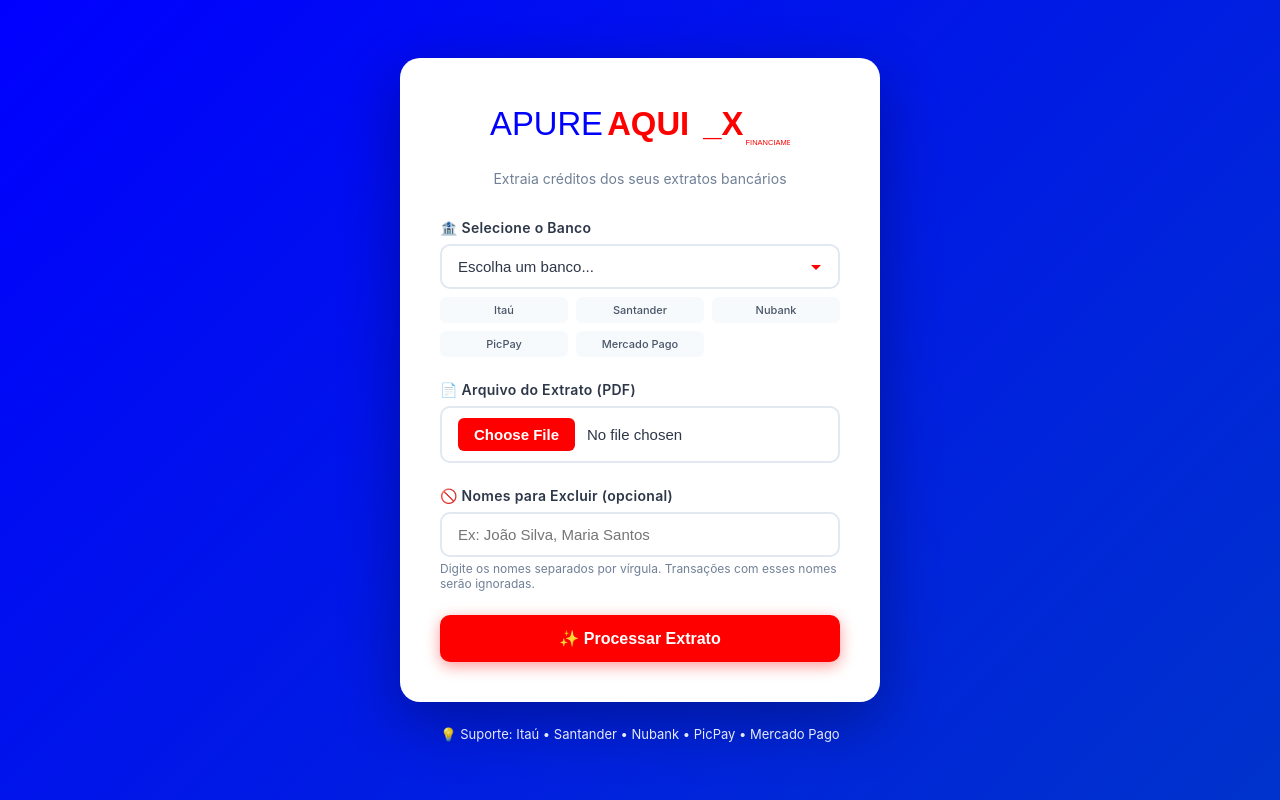
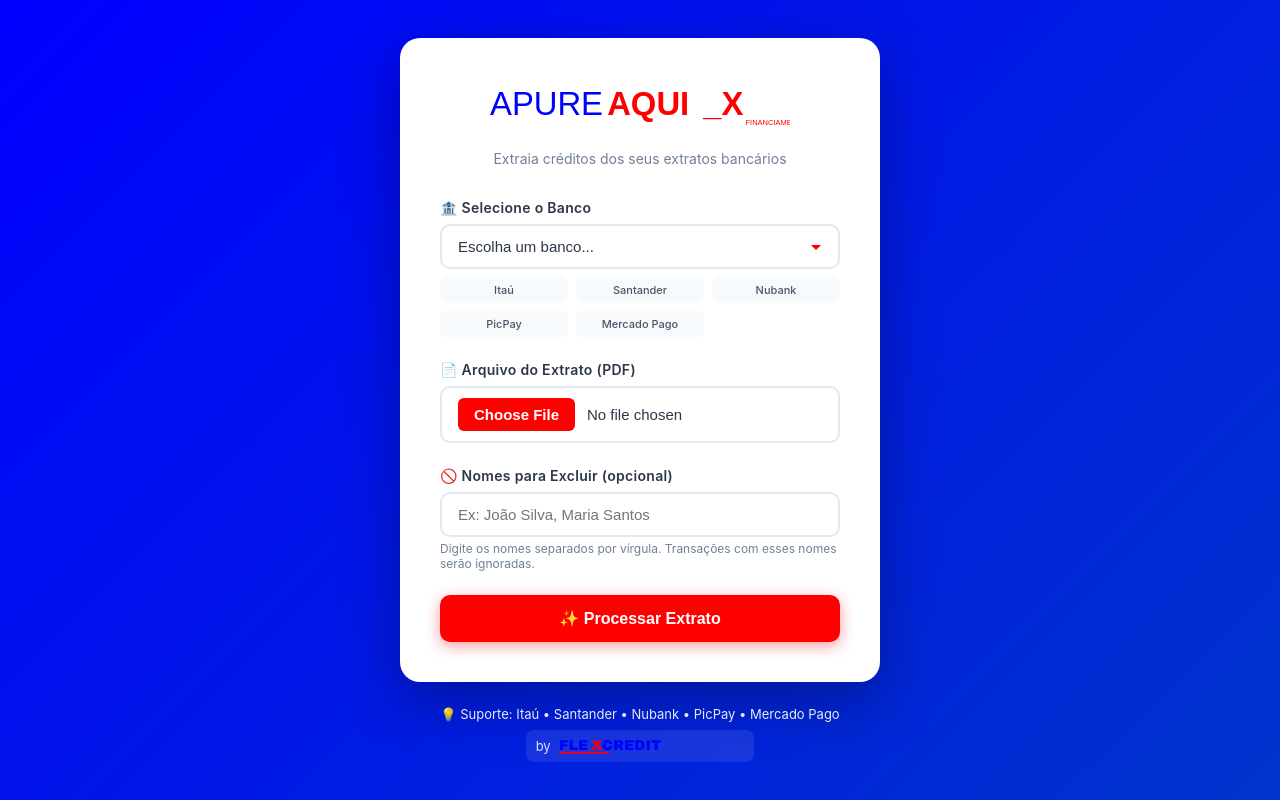
Before and after one commit to corregab/leitor_de_extrato, a Flask app: page / in a window 1280 px wide. Run offline with Flask 3, Linux system fonts and the light colour scheme.

Commit message:
Co-branding: adiciona badge 'by Flexcredit' no header de resultados e logo no rodape9

```diff
--- a/WEBAPP/templates/index.html
+++ b/WEBAPP/templates/index.html
@@ -203,6 +203,17 @@
       font-size: 13px;
       opacity: 0.9;
     }
+    .flex-badge {
+      margin-top: 8px;
+      display: inline-flex;
+      align-items: center;
+      gap: 8px;
+      background: rgba(255,255,255,0.1);
+      padding: 6px 10px;
+      border-radius: 8px;
+    }
+    .flex-badge span { color: #ffffff; opacity: 0.95; }
+    .flexcredit-logo { height: 20px; width: auto; display: block; }
 
     @media (max-width: 480px) {
       .card { padding: 28px 24px; }
@@ -266,6 +277,16 @@
 
     <div class="footer">
       💡 Suporte: Itaú • Santander • Nubank • PicPay • Mercado Pago
+      <div class="flex-badge" aria-label="by Flexcredit">
+        <span>by</span>
+        <svg class="flexcredit-logo" xmlns="http://www.w3.org/2000/svg" viewBox="0 0 260 28" role="img" aria-label="Flexcredit">
+          <title>Flexcredit</title>
+          <text x="0" y="20" font-family="Arial Black, sans-serif" font-size="20" fill="#0000FF">FLE</text>
+          <text x="45" y="20" font-family="Arial Black, sans-serif" font-size="20" fill="#FF0000">X</text>
+          <rect x="0" y="22" width="70" height="3" fill="#FF0000"/>
+          <text x="60" y="20" font-family="Arial Black, sans-serif" font-size="20" fill="#0000FF">CREDIT</text>
+        </svg>
+      </div>
     </div>
   </div>
 </body>
```
Also changed, not shown: WEBAPP/templates/results.html (+25 -0 lines).
